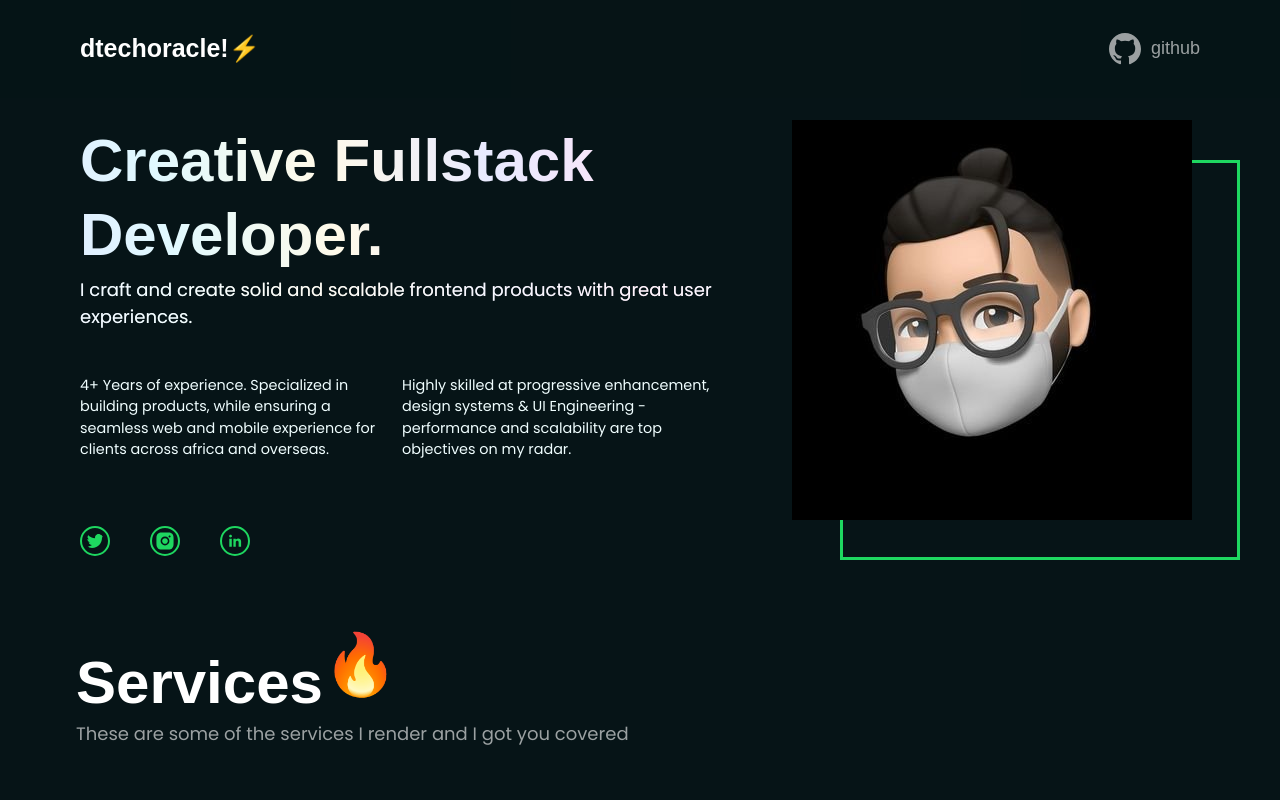
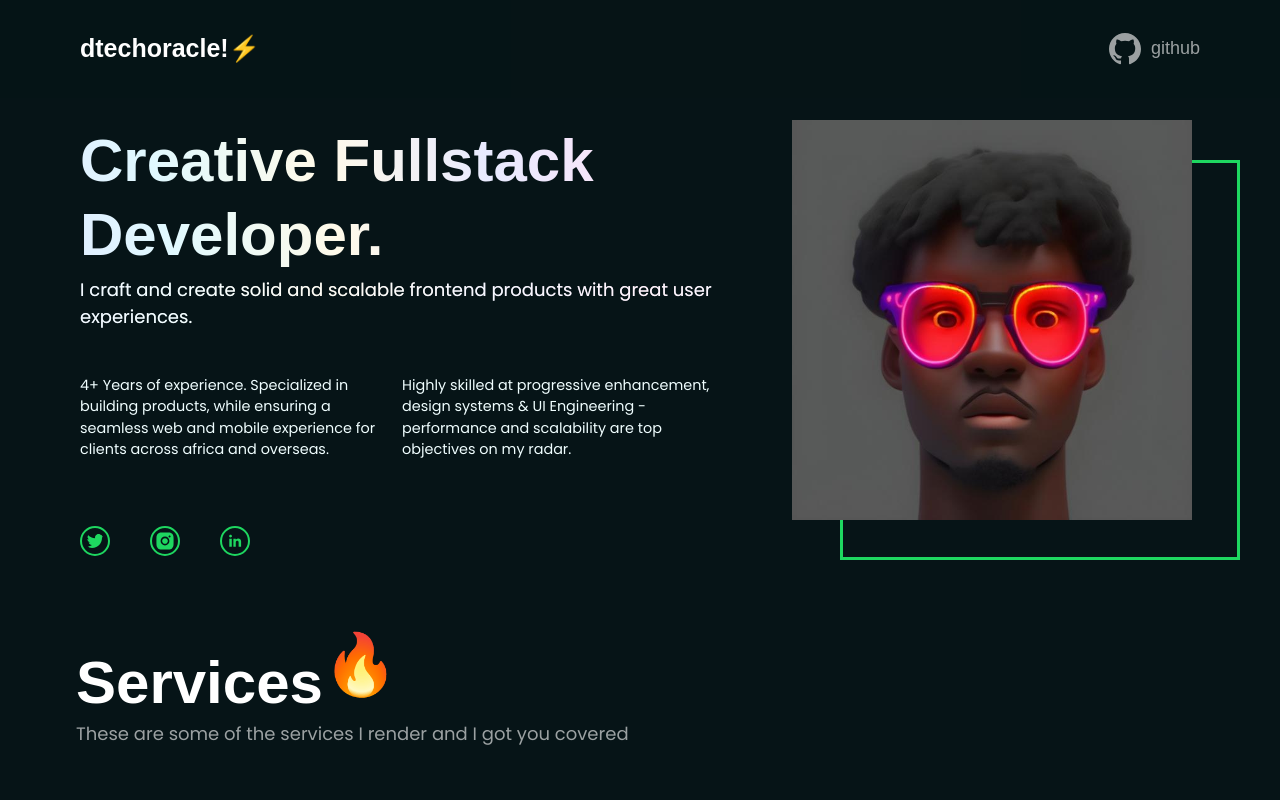
Before and after one commit to dtechoracle/portfolio, a React (Vite) app: page / in a window 1280 px wide. Shown: the top 800 px of the page. Built offline with nearby package versions, Linux system fonts and the light colour scheme; a web font is replaced by a local one.

Commit message:
Update hero.jsx

```diff
--- a/src/components/hero.jsx
+++ b/src/components/hero.jsx
@@ -92,7 +92,7 @@ const Hero = () => {
             <div className="relative flex flex-col justify-center w-max">
               <div className={`w-full`}>
                 <img
-                  src="/images/hero.jpg"
+                  src="/images/new-hero.jpg"
                   alt="hero image is here"
                   className="absolute w-full h-full bottom-3 right-4 md:bottom-5 md:right-6 lg:bottom-10 lg:right-12"
                   draggable={false}
```
